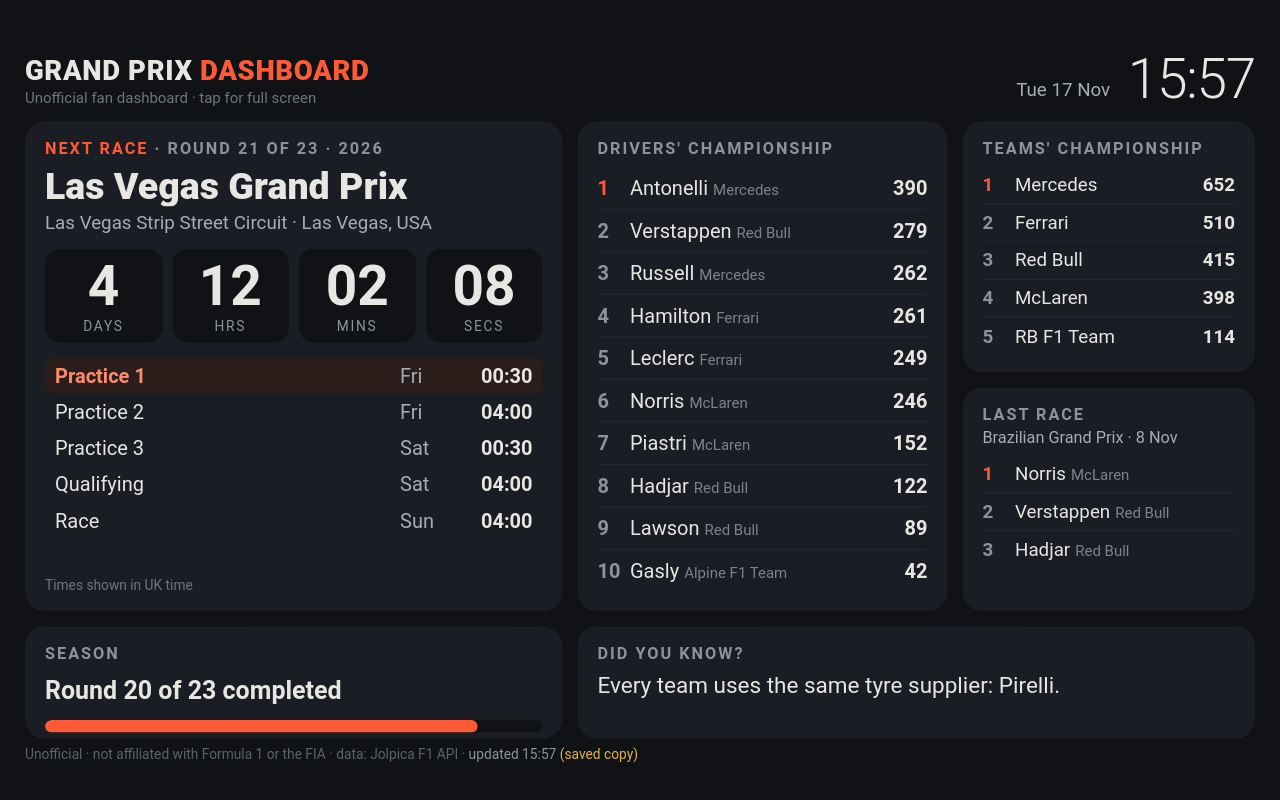
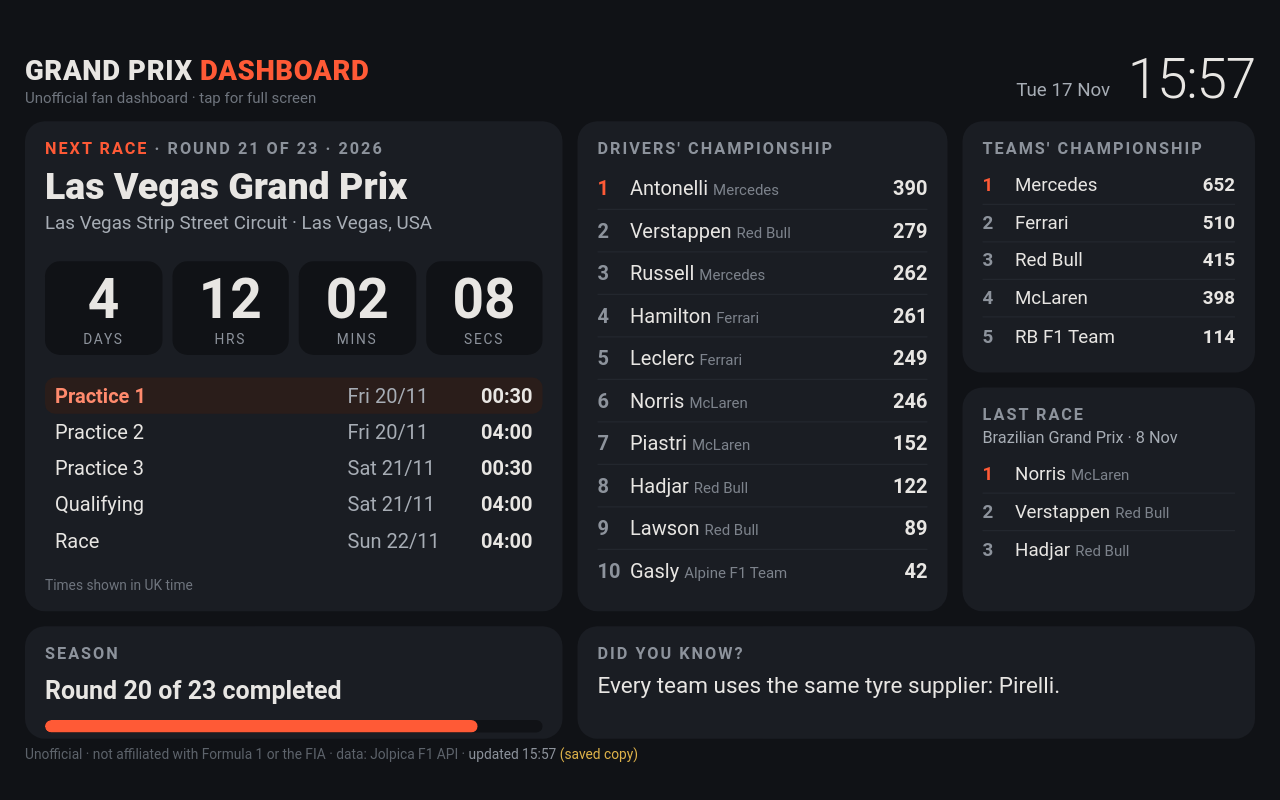
Before and after one commit to Phi1-D/phi1-d.github.io, a plain HTML site: page f1/index.html in a window 1280 px wide. Drawn offline with Linux system fonts and the light colour scheme; no server answers.

Commit message:
F1: show session dates, more space below the circuit name
Co-Authored-By: Claude Opus 5.5 <noreply@anthropic.com>
Claude-Session: https://claude.ai/code/session_01LtU6dFRNyZbwjYAyaHUcbD

```diff
--- a/f1/index.html
+++ b/f1/index.html
@@ -33,16 +33,16 @@
   .next { width: 430px; margin-right: 12px; display: -webkit-flex; display: flex; -webkit-flex-direction: column; flex-direction: column; }
   .rname { font-size: 30px; font-weight: 800; line-height: 1.1; margin-top: 6px; white-space: nowrap; overflow: hidden; text-overflow: ellipsis; }
   .circ { font-size: 15px; color: #a7adb5; margin-top: 4px; white-space: nowrap; overflow: hidden; text-overflow: ellipsis; }
-  .cd { margin-top: 12px; }
+  .cd { margin-top: 22px; }
   .cd .b { -webkit-flex: 1; flex: 1; background: #101216; border-radius: 12px; text-align: center; padding: 8px 0 6px; margin-right: 8px; }
   .cd .b:last-child { margin-right: 0; }
   .cd .n { font-size: 44px; font-weight: 700; line-height: 1; font-variant-numeric: tabular-nums; }
   .cd .u { font-size: 11px; letter-spacing: 1.4px; color: #8d939c; margin-top: 4px; }
-  .cdmsg { margin-top: 12px; font-size: 26px; font-weight: 800; color: #ff5a36; text-align: center; padding: 18px 0; background: #101216; border-radius: 12px; display: none; }
-  .sess { margin-top: 12px; }
+  .cdmsg { margin-top: 22px; font-size: 26px; font-weight: 800; color: #ff5a36; text-align: center; padding: 18px 0; background: #101216; border-radius: 12px; display: none; }
+  .sess { margin-top: 18px; }
   .se { font-size: 16px; padding: 5px 8px; border-radius: 8px; }
   .se .k { -webkit-flex: 1; flex: 1; }
-  .se .w { color: #a7adb5; width: 54px; }
+  .se .w { color: #a7adb5; width: 96px; }
   .se .h { width: 52px; text-align: right; font-weight: 700; font-variant-numeric: tabular-nums; }
   .se.done { color: #5d636b; } .se.done .w, .se.done .h { color: #5d636b; }
   .se.nxt { background: #2a1d1a; } .se.nxt .k { color: #ff8a6d; font-weight: 700; }
@@ -194,7 +194,7 @@
     var bst = t >= lastSunday(y, 2) && t < lastSunday(y, 9);
     return new Date(t + (bst ? 3600000 : 0)); // read with getUTC* methods
   }
-  function ukDay(t) { return DAYS[uk(t).getUTCDay()]; }
+  function ukDay(t) { var d = uk(t); return DAYS[d.getUTCDay()] + " " + pad(d.getUTCDate()) + "/" + pad(d.getUTCMonth() + 1); }
   function ukHM(t) { var d = uk(t); return pad(d.getUTCHours()) + ":" + pad(d.getUTCMinutes()); }
   function ukDate(t) { var d = uk(t); return d.getUTCDate() + " " + MONTHS[d.getUTCMonth()]; }
   function ts(o) { if (!o || !o.date) return 0; return Date.parse(o.date + "T" + (o.time || "12:00:00Z").replace(/Z?$/, "Z")); }
```
